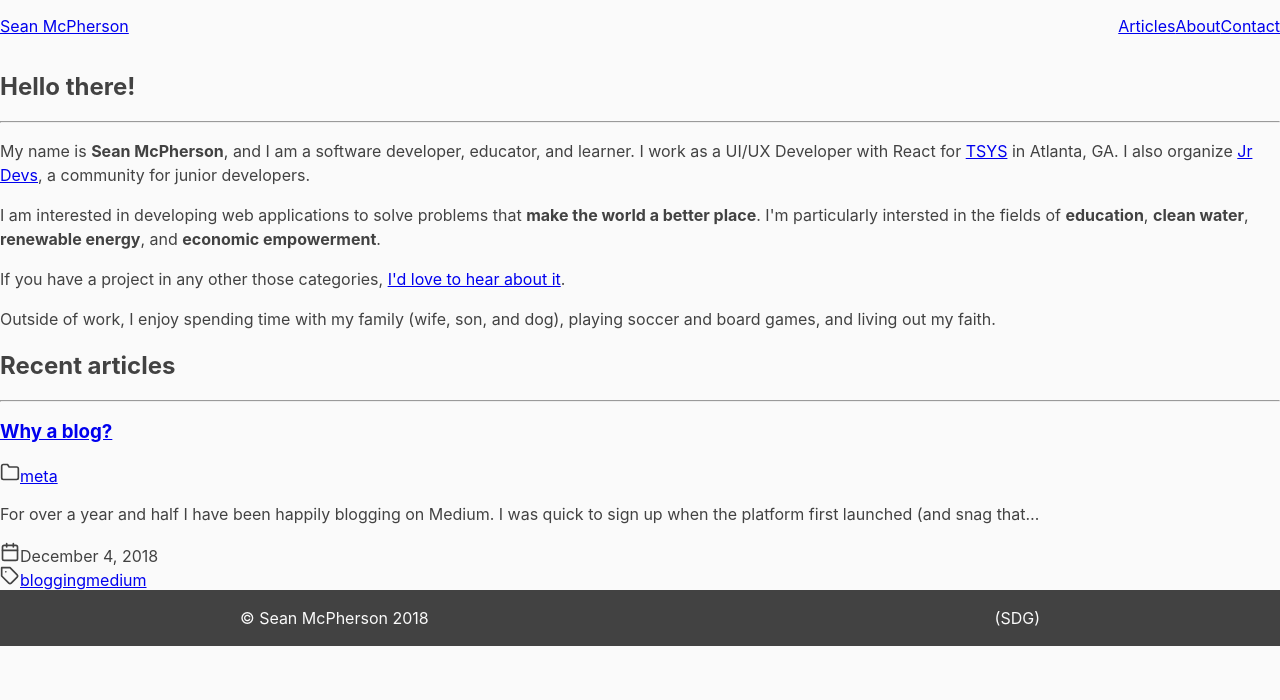
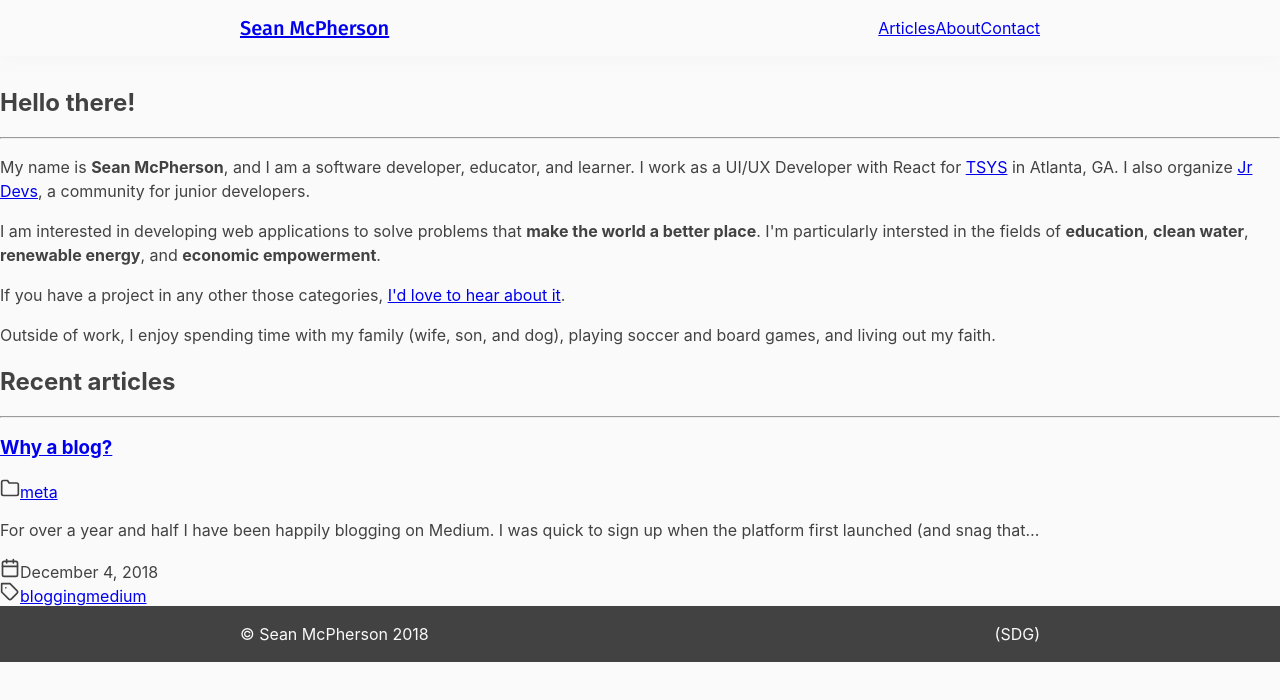
Before and after one commit to SeanMcP/.com, a Gatsby site: page / in a window 1280 px wide. Built offline with nearby package versions, Linux system fonts and the light colour scheme; Gatsby itself is replaced by a stand-in of ours; some packages are replaced by stand-ins of ours.

Commit message:
💅 Update Header

```diff
--- a/src/components/Header.js
+++ b/src/components/Header.js
@@ -3,32 +3,37 @@ import PropTypes from 'prop-types'
 import { Link } from 'gatsby'
 import styled from 'styled-components'
 
+import THEME from '../styles/theme'
+
 import MainNav from './MainNav'
 import Responsive from './common/Responsive'
 
-const StyledContainer = styled.div`
-  align-items: center;
-  display: flex;
-  justify-content: space-between;
+const StyledHeader = styled.header`
+  box-shadow: 0 0 1rem rgba(207, 199, 199, 0.125);
   padding: 1rem 0;
+  margin-bottom: 2rem;
+`
 
-  @media screen and (max-width: 832px) {
-    flex-direction: column;
+const StyledLink = styled(Link)`
+  font-family: var(--display-font);
+  font-size: 125%;
+
+  @media screen and (max-width: ${THEME.SIZE_MOBILE}) {
+    font-size: 150%;
+    margin-bottom: 1rem;
   }
 `
 
 const Header = props => {
   return (
-    <header className="Header">
-      <Responsive>
-        <StyledContainer>
-          <Link className="_logo-link" to={'/'}>
-            {props.title}
-          </Link>
-          <MainNav location={props.location} />
-        </StyledContainer>
+    <StyledHeader>
+      <Responsive alignItems="center" justifyContent="space-between">
+        <StyledLink to={'/'}>
+          {props.title}
+        </StyledLink>
+        <MainNav location={props.location} />
       </Responsive>
-    </header>
+    </StyledHeader>
   )
 }
 
--- a/src/styles/_index.css
+++ b/src/styles/_index.css
@@ -26,7 +26,6 @@ body {
 @import './components/CategoryLink.css';
 @import './components/ContactForm.css';
 @import './components/Footer.css';
-@import './components/Header.css';
 @import './components/Layout.css';
 @import './components/MainNav.css';
 @import './components/PageHeader.css';
--- a/src/styles/components/Header.css
+++ /dev/null
@@ -1,26 +0,0 @@
-.Header {
-    box-shadow: 0 0 1rem rgba(207, 199, 199, 0.125);
-}
-
-.Header ._logo-link {
-    font-family: var(--display-font);
-    font-size: 125%;
-}
-
-.Header .Responsive.-header {
-    align-items: center;
-    display: flex;
-    justify-content: space-between;
-    padding: 1rem 0;
-}
-
-@media screen and (max-width: calc(800px + 32px)) {
-    .Responsive.-header {
-        flex-direction: column;
-    }
-
-    .Header ._logo-link {
-        font-size: 150%;
-        margin-bottom: 1rem;
-    }
-}
```
